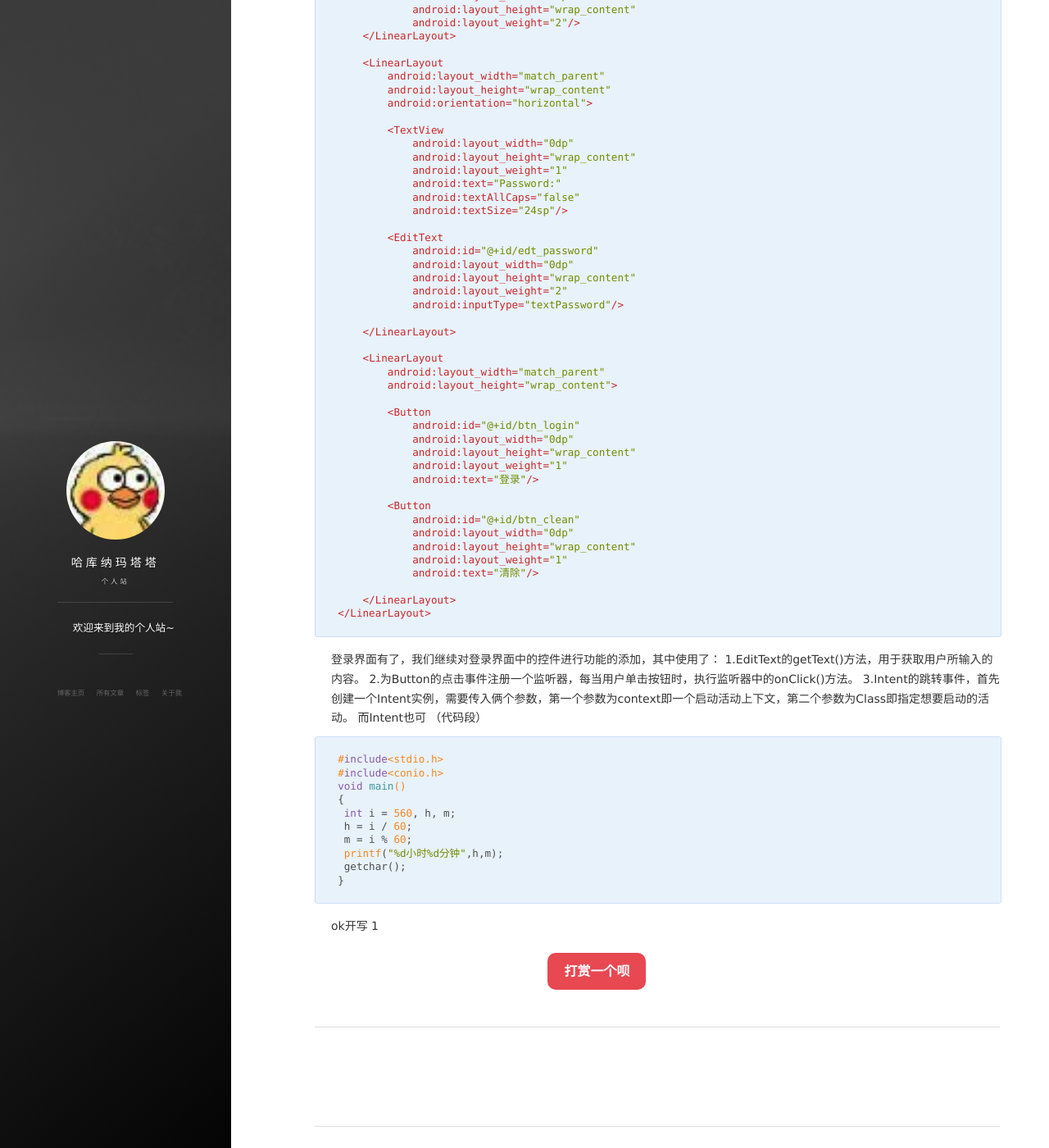
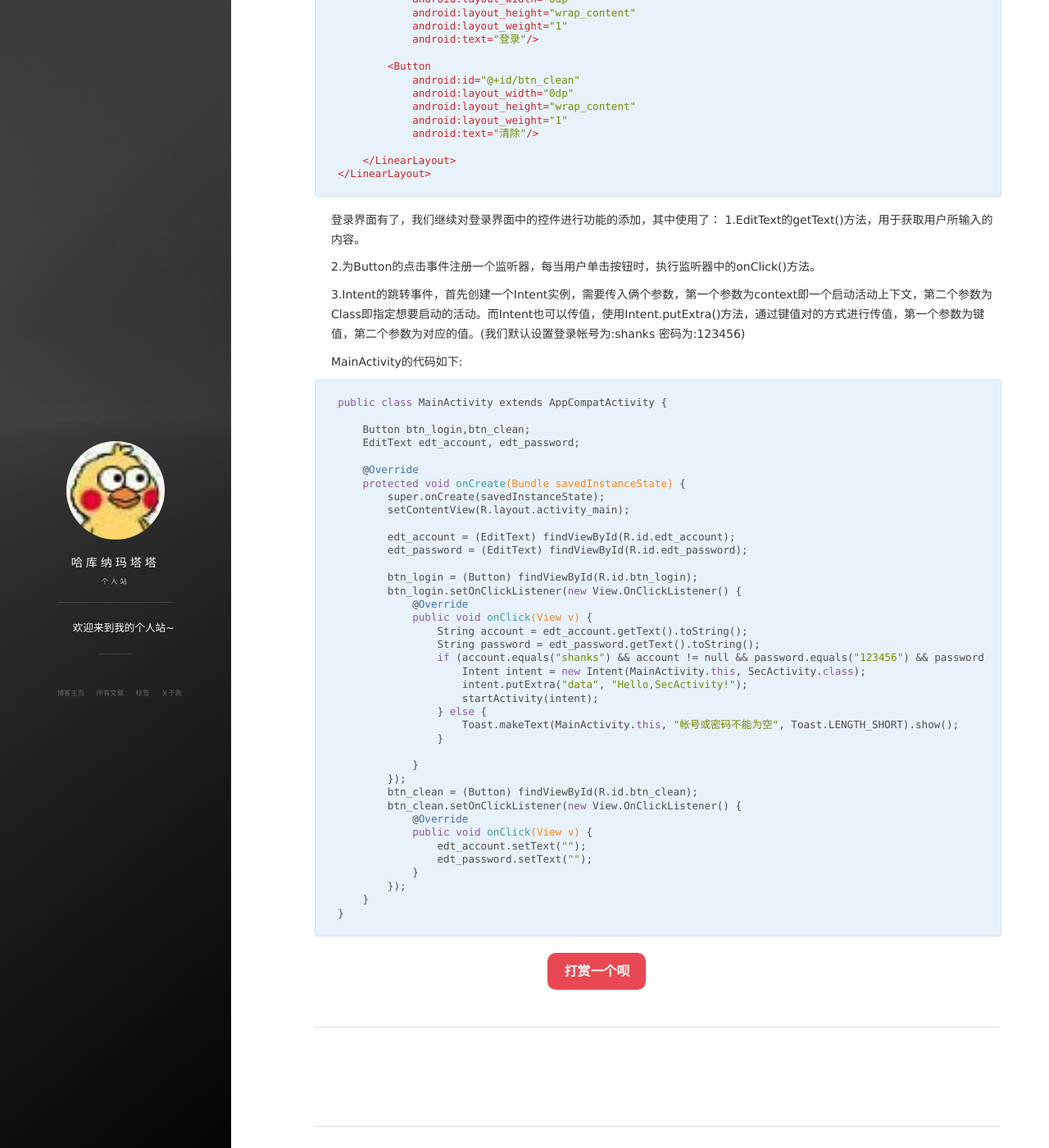
Before and after one commit to YuQi9797/YuQi9797.github.io, a Jekyll site: the page built from _posts/2017-10-13-Android.md, in a window 1280 px wide and 1400 px high, scrolled down 1660 px. Shown: the whole window at 82% size. Built offline with Jekyll 4.4.1, drawn with Linux system fonts in a browser that asks for light colours; nearby versions of some CDN libraries; comment, search, counter and statistics services are not loaded; some of the changed text lies outside the part shown.

Commit message:
Android_first

````diff
--- a/_posts/2017-10-13-Android.md
+++ b/_posts/2017-10-13-Android.md
@@ -7,10 +7,11 @@ tag: C
 ---
 
 由于本人也是Android萌新，在此写一个简单的Android小程序，介绍EditText、以及Intent的部分功能的使用，为同为Android萌新的朋友一起分享分享。 ヾ(o◕∀◕)ﾉヾ
-本次做的是一个简单且丑陋的用户登录界面，主要是为了简单初步介绍控件的常用功能一二。
-那么在此先附上丑陋界面图ヾ(。￣□￣)ﾂ゜゜゜
+
+本次做的是一个简单且丑陋的用户登录界面，主要是为了简单初步介绍控件的常用功能一二。那么在此先附上丑陋界面图ヾ(。￣□￣)ﾂ゜゜゜
+
 <div algin = "center">
-  <img src="/images/image/jiemian.png" width = "1000" height="1050"/>
+  <img src="/images/image/jiemian.png" width = "270" height="480"/>
 </div>
 
 我们首先设计登录界面，如下代码是activity_main.xml:
@@ -85,21 +86,50 @@ tag: C
 ```
 登录界面有了，我们继续对登录界面中的控件进行功能的添加，其中使用了：
 1.EditText的getText()方法，用于获取用户所输入的内容。
+
 2.为Button的点击事件注册一个监听器，每当用户单击按钮时，执行监听器中的onClick()方法。
-3.Intent的跳转事件，首先创建一个Intent实例，需要传入俩个参数，第一个参数为context即一个启动活动上下文，第二个参数为Class即指定想要启动的活动。
-  而Intent也可
-（代码段）
 
+3.Intent的跳转事件，首先创建一个Intent实例，需要传入俩个参数，第一个参数为context即一个启动活动上下文，第二个参数为Class即指定想要启动的活动。而Intent也可以传值，使用Intent.putExtra()方法，通过键值对的方式进行传值，第一个参数为键值，第二个参数为对应的值。(我们默认设置登录帐号为:shanks 密码为:123456)
+
+MainActivity的代码如下:
 ```
-#include<stdio.h>
-#include<conio.h>
-void main()
-{
- int i = 560, h, m;
- h = i / 60;
- m = i % 60;
- printf("%d小时%d分钟",h,m);
- getchar();
+public class MainActivity extends AppCompatActivity {
+
+    Button btn_login,btn_clean;
+    EditText edt_account, edt_password;
+
+    @Override
+    protected void onCreate(Bundle savedInstanceState) {
+        super.onCreate(savedInstanceState);
+        setContentView(R.layout.activity_main);
+
+        edt_account = (EditText) findViewById(R.id.edt_account);
+        edt_password = (EditText) findViewById(R.id.edt_password);
+
+        btn_login = (Button) findViewById(R.id.btn_login);
+        btn_login.setOnClickListener(new View.OnClickListener() {
+            @Override
+            public void onClick(View v) {
+                String account = edt_account.getText().toString();
+                String password = edt_password.getText().toString();
+                if (account.equals("shanks") && account != null && password.equals("123456") && password != null) {
+                    Intent intent = new Intent(MainActivity.this, SecActivity.class);
+                    intent.putExtra("data", "Hello,SecActivity!");
+                    startActivity(intent);
+                } else {
+                    Toast.makeText(MainActivity.this, "帐号或密码不能为空", Toast.LENGTH_SHORT).show();
+                }
+
+            }
+        });
+        btn_clean = (Button) findViewById(R.id.btn_clean);
+        btn_clean.setOnClickListener(new View.OnClickListener() {
+            @Override
+            public void onClick(View v) {
+                edt_account.setText("");
+                edt_password.setText("");
+            }
+        });
+    }
 }
 ```
-ok开写 1
````
